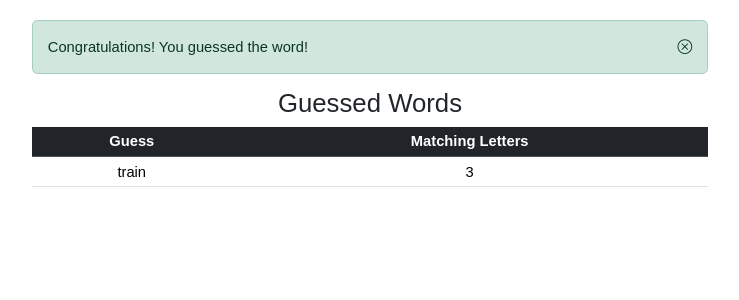
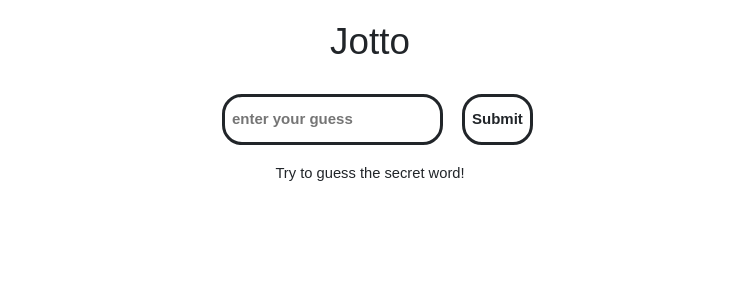
Before and after one commit to shreiok01/react-jest-enzyme, a React (Create React App) app: page / in a window 1280 px wide. Shown: the top 300 px of the page, without its empty margins (270-1009 px from the left). Built offline with nearby package versions, Linux system fonts and the light colour scheme.

Commit message:
First functional test: submit guess with no previous guess :sparkles:

```diff
--- a/src/App.js
+++ b/src/App.js
@@ -2,14 +2,18 @@ import React from "react";
 import Congrats from "./Jotto/components/Congrats/Congrats";
 import GuessedWords from "./Jotto/components/GuessedWords/GuessedWords";
 import "./App.css";
+import Input from "./Jotto/components/Input/Input";
 const App = () => {
+  // TODO get props from shared state
+  const success = false;
+  const secretWord = "party";
+  const guessedWords = [];
   return (
     <div data-test="component-app" className="mx-md">
-      {/* <Counter /> */}
-      <Congrats success={true} />
-      <GuessedWords
-        guessedWords={[{ guessedWord: "train", letterMatchCount: 3 }]}
-      />
+      <h1>Jotto</h1>
+      <Congrats success={success} />
+      <Input success={success} secretWord={secretWord} />
+      <GuessedWords guessedWords={guessedWords} />
     </div>
   );
 };
--- /dev/null
+++ b/src/Jotto/components/Input/Input.css
@@ -0,0 +1,38 @@
+.input-field {
+  box-sizing: border-box;
+  border: 3px solid currentColor;
+  padding: calc(0.5rem * 1.5) 0.5rem;
+  color: currentColor;
+  background: transparent;
+  font-weight: 900;
+  font-size: 15px;
+  border-radius: 20px;
+}
+
+.card {
+  border: 0;
+  margin: 30px 0px 10px 0px;
+  justify-content: center;
+  align-items: baseline;
+  display: flex;
+  flex-direction: row;
+}
+.btn {
+  border: 3px solid currentColor;
+  padding: calc(0.5rem * 1.5) 0.5rem;
+  border-radius: 20px;
+  font-weight: 900;
+  background-color: #fff;
+  margin-left: calc(0.5rem * 0.5);
+  cursor: pointer;
+  color: currentColor;
+  font-size: 15px;
+  color: currentColor;
+}
+
+.btn:hover {
+  background-color: black;
+  color: white;
+  border: 3px solid black;
+  transition-duration: 800ms;
+}
--- a/src/Jotto/components/Input/Input.jsx
+++ b/src/Jotto/components/Input/Input.jsx
@@ -1,5 +1,6 @@
 import React from "react";
 import PropTypes from "prop-types";
+import './Input.css'
 
 const Input = ({ success, secretWord }) => {
   const [currentGuess, setCurrentGuess] = React.useState("");
@@ -9,11 +10,11 @@ const Input = ({ success, secretWord }) => {
   }
   return (
     <div data-test="component-input">
-      <form action="" className="form-inline">
+      <form action="" className="card">
         <input
           type="text"
           data-test="input-box"
-          className="mb-2 mx-sm-3"
+          className="mb-2 mx-sm-3 input-field"
           placeholder="enter your guess"
           value={currentGuess}
           onChange={(event) => setCurrentGuess(event.target.value)}
@@ -26,7 +27,7 @@ const Input = ({ success, secretWord }) => {
             setCurrentGuess("");
           }}
           data-test="submit-button"
-          className="btn btn-primary mb-2"
+          className="btn"
         >
           Submit
         </button>
```
Also changed, not shown: 2 other files (tests, documents, lock files or other folders).
